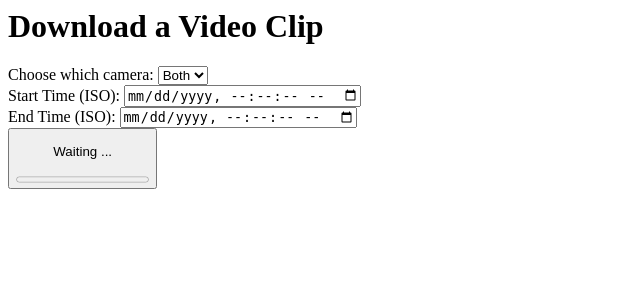
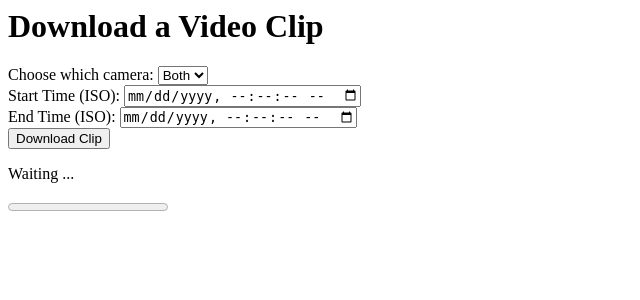
Before and after one commit to drew-pi/canopydash, a Django app: page /live/clip/ in a window 1280 px wide. Shown: the top 300 px of the page, without its empty margins (0-640 px from the left). Run offline with Django 5.2, Linux system fonts and the light colour scheme; parts of the project's set-up code (start-up, migrations or seed data) failed here and were passed over.

Commit message:
changed html styling

```diff
--- a/live/templates/clip.html
+++ b/live/templates/clip.html
@@ -24,7 +24,7 @@
         <input type="datetime-local" name="end" step="1" />
       </label>
       <br />
-      <button type="submit" value="Download Clip" onclick="submitMessage()" />
+      <button type="submit" onclick="submitMessage()">Download Clip</button>
     </form>
 
     <p id="status">Waiting ...</p>
```
